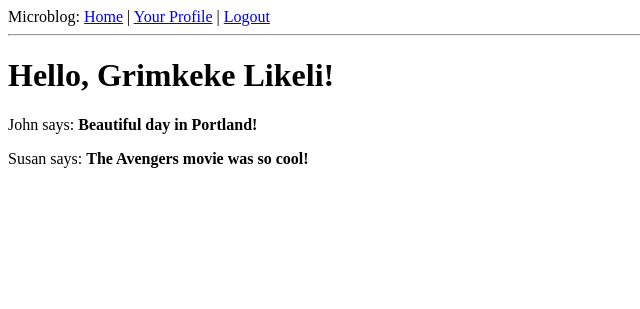
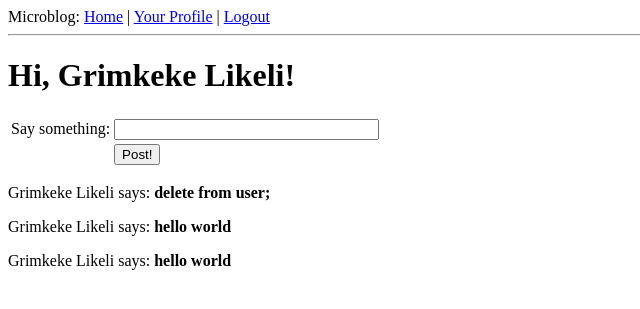
Before and after one commit to grimkeke/miniblog, a Flask app: page / in a window 1280 px wide. Shown: the top 309 px of the page, without its empty margins (0-640 px from the left). Run offline with Flask 2, Linux system fonts and the light colour scheme; a user stored in the database is signed in; data comes from the database, SQL or seed files in the repository; both versions use the stored data as it was after the commit; parts of the project's set-up code (start-up, migrations or seed data) failed here and were passed over.

Commit message:
add pagiation

```diff
--- a/app/forms.py
+++ b/app/forms.py
@@ -24,3 +24,6 @@ class EditForm(Form):
             self.nickname.errors.append('This nickname is already in use. Please choose another one.')
             return False
         return True
+
+class PostForm(Form):
+    post = TextField('post', validators = [Required()])
--- a/app/templates/index.html
+++ b/app/templates/index.html
@@ -1,7 +1,30 @@
+<!-- extend base layout -->
 {% extends "base.html" %}
+
 {% block content %}
-<h1>Hello, {{user.nickname}}!</h1>
+<h1>Hi, {{g.user.nickname}}!</h1>
+<form action="" method="post" name="post">
+    {{form.hidden_tag()}}
+    <table>
+        <tr>
+            <td>Say something:</td>
+            <td>{{ form.post(size = 30, maxlength = 140) }}</td>
+            <td>
+                {% for error in form.errors.post %}
+                <span style="color: red;">[{{error}}]</span><br>
+                {% endfor %}
+            </td>
+        </tr>
+        <tr>
+            <td></td>
+            <td><input type="submit" value="Post!"></td>
+            <td></td>
+        </tr>
+    </table>
+</form>
 {% for post in posts %}
-<div><p>{{ post.author.nickname }} says: <b>{{ post.body }}</b></p></div>
+<p>
+{{post.author.nickname}} says: <b>{{post.body}}</b>
+</p>
 {% endfor %}
 {% endblock %}
--- a/app/views.py
+++ b/app/views.py
@@ -1,9 +1,10 @@
 from flask import render_template, flash, redirect, session, url_for, request, g
 from app import app, db, lm, oid
-from forms import LoginForm, EditForm
-from models import User, ROLE_USER, ROLE_ADMIN
+from forms import LoginForm, EditForm, PostForm
+from models import User, ROLE_USER, ROLE_ADMIN, Post
 from flask.ext.login import login_user, logout_user, current_user, login_required
 from datetime import datetime
+from config import POSTS_PER_PAGE
 
 @app.before_request
 def before_request():
@@ -13,24 +14,23 @@ def before_request():
         db.session.add(g.user)
         db.session.commit()
 
-@app.route('/')
-@app.route('/index')
+@app.route('/', methods = ['GET', 'POST'])
+@app.route('/index', methods = ['GET', 'POST'])
+@app.route('/index/<int:page>', methods = ['GET', 'POST'])
 @login_required
-def index():
-    user = g.user
-    posts = [
-            {
-                'author': { 'nickname': 'John' },
-                'body': 'Beautiful day in Portland!'
-            },
-            {
-                'author': { 'nickname': 'Susan' },
-                'body': 'The Avengers movie was so cool!'
-            }
-            ]
+def index(page = 1):
+    form = PostForm()
+    if form.validate_on_submit():
+        post = Post(body = form.post.data, timestamp = datetime.utcnow(), author = g.user)
+        db.session.add(post)
+        db.session.commit()
+        flash('Your post is now live!')
+        return redirect(url_for('index'))
 
+    posts = g.user.followed_posts().paginate(page, POSTS_PER_PAGE, False).items
+#    posts = g.user.followed_posts().all()
     return render_template("index.html", title = 'Home',
-            user = user, posts = posts)
+            form = form, posts = posts)
 
 @lm.user_loader
 def load_user(id):
@@ -67,7 +67,7 @@ def after_login(resp):
 
         # make the user follow himself
         db.session.add(user.follow(user))
-        db.session.commit
+        db.session.commit()
     remember_me = False
     if 'remember_me' in session:
         remember_me = session['remember_me']
--- a/config.py
+++ b/config.py
@@ -21,3 +21,6 @@ MAIL_PASSWORD = None
 
 # administrator list
 ADMINS = ['admin@example.com', 'user1@yahoo.com']
+
+# pagination
+POSTS_PER_PAGE = 3
```
Also changed, not shown: app/templates/user.html (+6 -6 lines), app.db.
